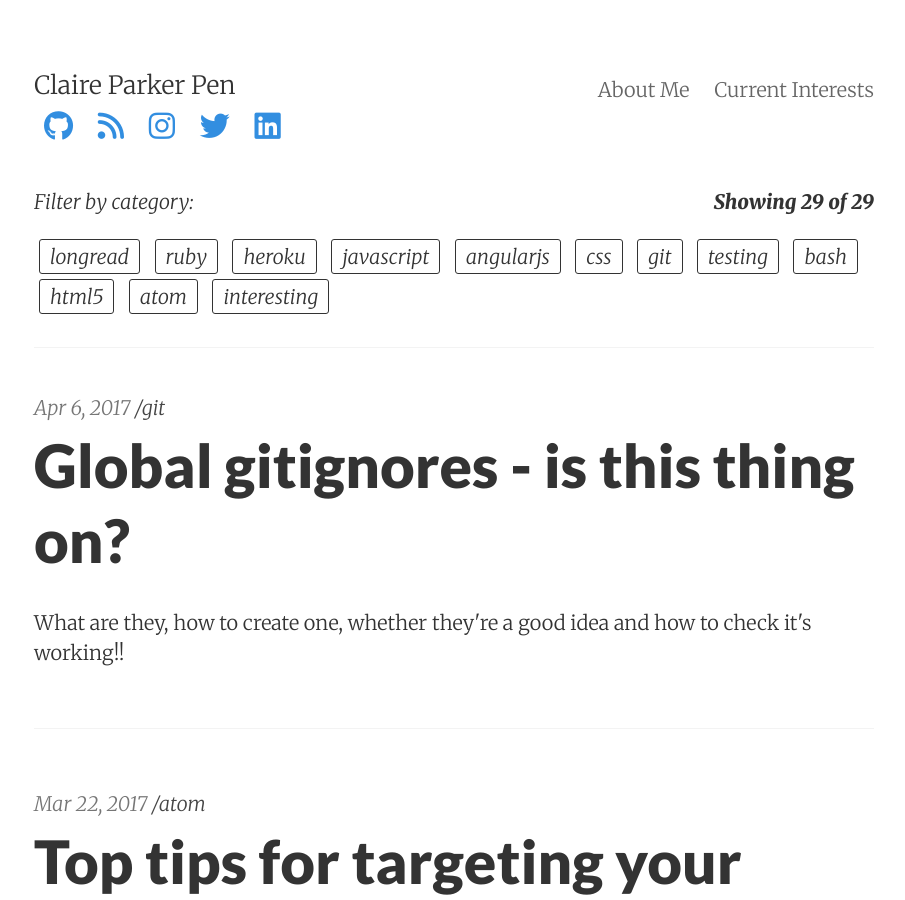
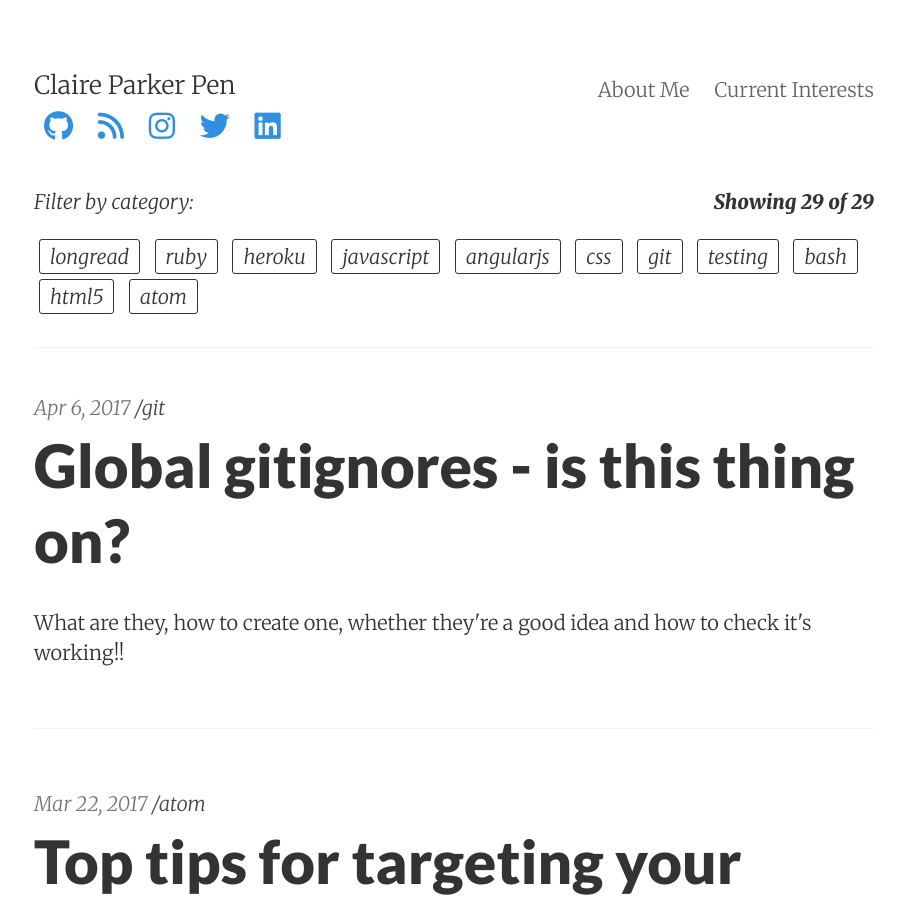
Before and after one commit to claire-codes/blog-com, a Jekyll site: the page built from index.html, in a window 1280 px wide and 900 px high. Shown: the whole window, without its empty margins (186-1091 px from the left). Built offline with Jekyll 4.4.1, drawn with Linux system fonts in a browser that asks for light colours; nearby versions of some CDN libraries.

Commit message:
:womans_hat: Dont show interesting category

```diff
--- a/index.html
+++ b/index.html
@@ -9,8 +9,11 @@ layout: default
         <p>Filter by category:</p>
         <div class="filter-row">
             {% for category in site.categories %}
-            <input type="checkbox" data-category="{{category | first}}" id="{{category | first}}-check" onchange="displayFiltered()" />
-            <label class="c-filter__label" itemprop="keywords" for="{{category | first}}-check">{{category | first}}</label> {% endfor %}
+                {% unless category.first == "interesting" %}
+                <input type="checkbox" data-category="{{category | first}}" id="{{category | first}}-check" onchange="displayFiltered()" />
+                <label class="c-filter__label" itemprop="keywords" for="{{category | first}}-check">{{category | first}}</label>
+                {% endunless %}
+            {% endfor %}
         </div>
     </div>
 
```
